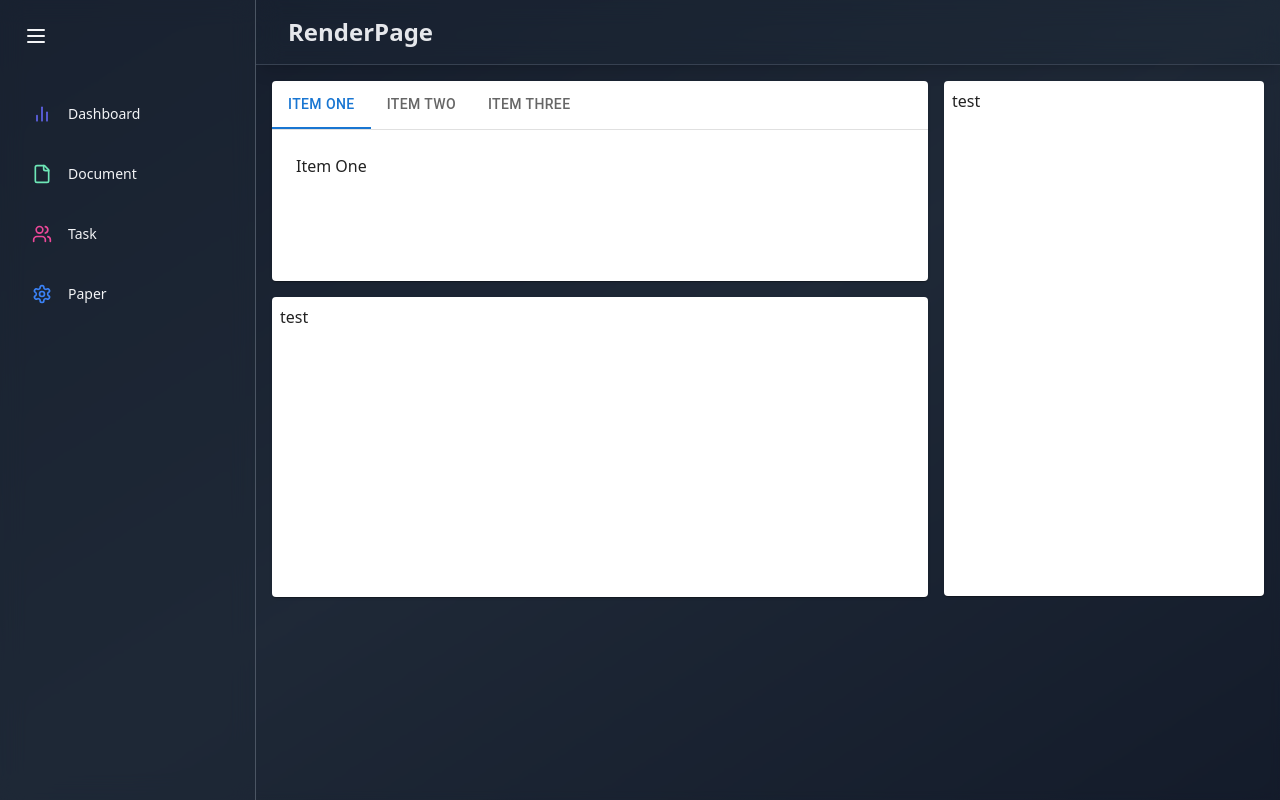
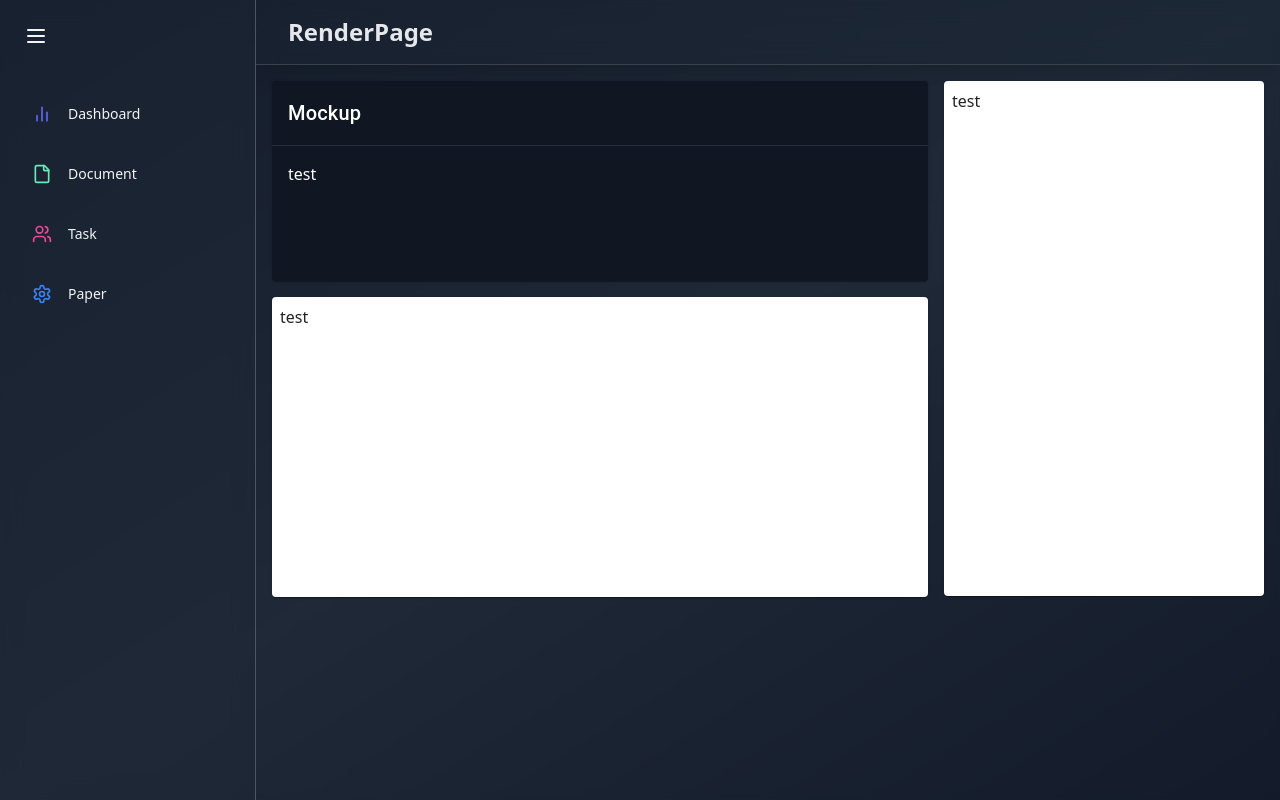
Before and after one commit to Luthfil4K/exceltocerficate-udpi, a React (Vite) app: page /RenderPage in a window 1280 px wide. Built offline with nearby package versions, Linux system fonts and the light colour scheme.

Commit message:
mockup cardRD

```diff
--- a/src/components/CardRenderDescription.jsx
+++ b/src/components/CardRenderDescription.jsx
@@ -1,43 +1,16 @@
 import {useState} from 'react'
 
-import { Card, Divider, } from '@mui/material'
+import { Card, Divider, Typography, Grid } from '@mui/material'
 import Tabs from '@mui/material/Tabs';
 import Tab from '@mui/material/Tab';
 import Box from '@mui/material/Box';
 import PropTypes from 'prop-types';
-import { Grid } from '@mui/system'
 
 
-const CustomTabPanel = (props)  => {
-  const { children, value, index, ...other } = props;
 
-  return (
-    <div
-      role="tabpanel"
-      hidden={value !== index}
-      id={`simple-tabpanel-${index}`}
-      aria-labelledby={`simple-tab-${index}`}
-      {...other}
-    >
-      {value === index && <Box sx={{ p: 3 }}>{children}</Box>}
-    </div>
-  );
-}
 
-CustomTabPanel.propTypes = {
-  children: PropTypes.node,
-  index: PropTypes.number.isRequired,
-  value: PropTypes.number.isRequired,
-};
 
-const a11yProps= (index) => {
-  return {
-    id: `simple-tab-${index}`,
-    'aria-controls': `simple-tabpanel-${index}`,
-  };
-}
-
-const CardRenderDescription = () => {
+const CardRenderDescription = (props) => {
   const [value, setValue] = useState  (0);
 
   const handleChange = (event, newValue) => {
@@ -46,24 +19,21 @@ const CardRenderDescription = () => {
 
   return (
     <div>
-      <Card sx={{height:200}}>
-        <Box sx={{ width: '100%' }}>
-          <Box sx={{ borderBottom: 1, borderColor: 'divider' }}>
-            <Tabs value={value} onChange={handleChange} aria-label="basic tabs example">
-              <Tab label="Item One" {...a11yProps(0)} />
-              <Tab label="Item Two" {...a11yProps(1)} />
-              <Tab label="Item Three" {...a11yProps(2)} />
-            </Tabs>
-          </Box>
-          <CustomTabPanel value={value} index={0}>
-            Item One
-          </CustomTabPanel>
-          <CustomTabPanel value={value} index={1}>
-            Item Two
-          </CustomTabPanel>
-          <CustomTabPanel value={value} index={2}>
-            Item Three
-          </CustomTabPanel>
+      <Card sx={{ backgroundColor:'#101722',height:200}}>
+        <Box sx={{padding:2, width: '100%' }}>
+           <Grid container spacing={2}>
+            <Grid item xs={12}>
+              <Typography variant={'h6'} color={'white'}>Mockup</Typography>
+            </Grid>
+           </Grid>
+        </Box>
+        <Divider color={'#26354C'} ></Divider>
+        <Box sx={{padding:2, width: '100%' }}>
+        <Grid container spacing={2}>
+            <Grid item xs={12}>
+              <Typography variant='' color={'white'}>test</Typography>
+            </Grid>
+           </Grid>
         </Box>
       </Card>
     </div>
--- a/src/pages/RenderPage.jsx
+++ b/src/pages/RenderPage.jsx
@@ -3,14 +3,14 @@ import { Grid, Typography, Card } from '@mui/material'
 import CardRenderDescription from '../components/CardRenderDescription'
 
 
-const RenderPage = () => {
+const RenderPage = (props) => {
   return (
     <div>
       <Grid sx={{padding:2}} p-4 container spacing={2}>
         <Grid item xs={8}>
           <Grid container spacing={2}>
             <Grid item xs={12}>
-            <CardRenderDescription>
+            <CardRenderDescription title={props.taskTitle}>
 
             </CardRenderDescription>
             </Grid>
```
